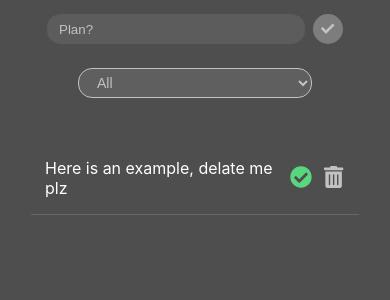
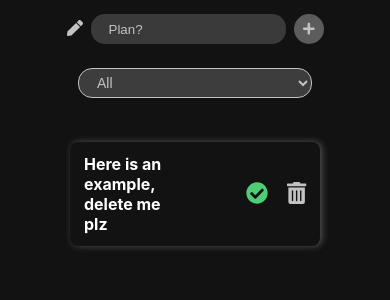
Before and after one commit to who-Is-Beto/youtube-react-todo-list, a React (Create React App) app: page / in a window 390 px wide. Shown: the top 300 px of the page. Built offline with nearby package versions, Linux system fonts and the light colour scheme.

Commit message:
Some accesibility and color changes

```diff
--- a/public/index.html
+++ b/public/index.html
@@ -22,7 +22,7 @@
       work correctly both with client-side routing and a non-root public URL.
       Learn how to configure a non-root public URL by running `npm run build`.
     -->
-  <title>React App</title>
+  <title>To Do List</title>
 </head>
 
 <body>
--- a/src/App.css
+++ b/src/App.css
@@ -1,5 +1,5 @@
 .wrapper{
-  max-width: 700px;
+  max-width: 800px;
   margin: 0 auto;
   margin-top: 14px;
 }
--- a/src/ToDoContext.js
+++ b/src/ToDoContext.js
@@ -5,7 +5,7 @@ export const ToDoContext = createContext()
 export const ToDoProvider = (props) => {
   const [todos, setTodos] = useState([
     {
-      content: 'Here is an example, delate me plz',
+      content: 'Here is an example, delete me plz',
       status: false,
       id: 1,
     },
--- a/src/components/ToDoInput.jsx
+++ b/src/components/ToDoInput.jsx
@@ -60,6 +60,10 @@ function ToDoInout({ setStatus, status, setFilteredTodos }) {
     }
   }
 
+  const handleDeleteInputContent = () => {
+    setInputValue('')
+  }
+
   useEffect(() => {
     getLocal()
   }, [])
@@ -72,16 +76,29 @@ function ToDoInout({ setStatus, status, setFilteredTodos }) {
     <>
       <div className="input__container">
         <form onSubmit={addTodo}>
+          <label>
+            <i className="fas fa-pen pen"></i>
             <input
               value={inputValue}
               type="text"
               placeholder='Plan?'
               onChange={updateInputValue}
             />
-          <button className='input__button'><i className="fas fa-check"></i></button>
+            {inputValue &&
+              <button
+                onClick={handleDeleteInputContent}
+                className='delete__input-button'
+                data-message='Delete the input content'>x</button>
+            }
+          </label>
+
+
+          <button className='input__button' data-message="Submit to do element">
+            <i className="fas fa-plus"></i>
+          </button>
         </form>
 
-        <select onChange={handleSelect} name="todos" className='filter__todo'>
+        <select onChange={handleSelect} name="To Do Filter" className='filter__todo'>
           <option value="all">All</option>
           <option value="completed">Completed</option>
           <option value="uncompleted">Uncompleted</option>
--- a/src/components/TodoItem.jsx
+++ b/src/components/TodoItem.jsx
@@ -9,7 +9,6 @@ function ToDoItem({ item }) {
   const handleCompleted = () => {
     setTodos(todos.map((element) => {
       if (element.id === item.id) {
-        console.log(element)
         return {
           ...element,
           status: !element.status
@@ -24,18 +23,32 @@ function ToDoItem({ item }) {
     setTodos(todos.filter((el) => el.id !== item.id))
   }
 
-
-
   return (
     <div className={item.status ? 'item__completed' : 'todo__item'}>
-      <p>{item.content}</p>
+
+      <div className="content">
+        <p>{item.content}</p>
+      </div>
 
       <div className="options">
-        <button className={item.status ? 'done' : 'undone'} type='button' onClick={handleCompleted}>
-          <i className="fas fa-check-circle undone"></i></button>
-        <button className='trash' type='button' onClick={deleteTodoItem} ><i className="fas fa-trash-alt"></i></button>
+        <button
+          className={item.status ? 'done' : 'undone'}
+          type='button'
+          onClick={handleCompleted}
+          data-message="Complete to do elemet"
+        >
+          <i className='fas fa-check-circle'></i>
+
+        </button>
+        <button
+          className={item.status ? 'trashDone' : 'trash'}
+          type='button'
+          onClick={deleteTodoItem}
+          data-message="Delete to do element"
+        ><i className="fas fa-trash-alt"></i></button>
+
       </div>
-    </div>
+    </div >
   )
 }
 
--- a/src/index.css
+++ b/src/index.css
@@ -1,5 +1,11 @@
+*{
+  margin: 0;
+  padding: 0;
+  box-sizing: border-box;
+}
+
 body {
-  background-color: rgb(78, 78, 78);
+  background-color: #121212;
   margin: 0;
   color: white;
   font-family: -apple-system, BlinkMacSystemFont, 'Segoe UI', 'Roboto', 'Oxygen',
--- a/src/styles/ToDoInput.css
+++ b/src/styles/ToDoInput.css
@@ -14,9 +14,9 @@
 }
 
 .input__container input {
-  width: 60%;
+  width: 50%;
   outline: none ;
-  padding: 0 12px;
+  padding: 0 18px;
   height: 30px;
   color: var(--textInputColor);
   border: none;
@@ -49,6 +49,27 @@
 .input__button:focus{
   color: var(--textbuttonColorFocus);
   background-color: var(--textInputColor);
+}
+
+.pen{
+  cursor: pointer;
+  margin-right: 8px;
+  color: var(--textInputColor);
+  transition-duration: 0.5s;
+}
+
+.pen:hover{
+  transform: scale(1.1);
+}
+
+.delete__input-button{
+  background-color: transparent;
+  border: none;
+  color: white;
+  cursor: pointer;
+  font-size: 18px;
+  transition-duration: 0.5s;
+  outline: none;
 }
 
 select {
--- a/src/styles/ToDoItem.css
+++ b/src/styles/ToDoItem.css
@@ -1,37 +1,47 @@
 :root{
+  --denger: #ff4e6e ;
   --textInputColor: rgb(194, 194, 194);
-  --completedText: rgb(53, 53, 53);
+  --completedText: #4e4e4e;
+  --completedTextItem: rgb(255, 255, 255);
   --shadowColor:  rgba(116, 116, 116, 0.657);
   --buttonGreen: rgba(90, 241, 136, 0.842);
-  --completedBackground: rgba(204, 76, 255, 0.842);
+  --completedBackground: #018786;
+}
+
+.item__completed, .todo__item{
+  min-height: 60px;
+  display: flex;
+  align-items: center;
+  max-width: 700px;
+  width: 700px;
+  justify-content: space-between;
+  border-radius: 8px;
+  box-shadow: 0px 0px 43px 0px var(--shadowColor);
+  padding: 0 14px;
+}
+
+.content{
+  min-width: 500px;
+}
+
+.content p{
+  display: -webkit-box;
+  -webkit-line-clamp: 3;
+
 }
 
 .todo__item{
-  display: flex;
-  align-items: center;
-  justify-content: space-between;
-  margin-bottom: 14px;
-  border-radius: 8px;
-  width: 700px;
   box-shadow: 2px 0px 7px 0px var(--shadowColor);
-  padding: 0 14px;
 }
 
 .item__completed{
-  display: flex;
-  align-items: center;
-  justify-content: space-between;
-  margin-bottom: 14px;
-  border-radius: 8px;
-  width: 700px;
-  color: var(--completedText);
   background-color: var(--completedBackground);
-  box-shadow: 2px 0px 7px 0px var(--shadowColor);
-  padding: 0 14px;
+  color: var(--completedTextItem);
 }
 
 .options{
-  min-width: 60px;
+  max-width: 60px;
+  width: 60px;
   display: flex;
   justify-content: space-between;
 }
@@ -43,70 +53,96 @@
   cursor: pointer;
   transition-duration: 0.5s;
   font-size: 16px;
+}
+
+.content{
+  max-width: 400px;
+}
+
+.options button:hover{
+  transform: scale(1.2);
+}
+.done, .undone{
+  background-color: transparent;
+  border: none;
+  outline: none;
+  cursor: pointer;
+  transition-duration: 0.5s;
+  font-size: 16px;
+
+}
+.done{
+  color: var(--denger);
+}
+
+.undone{
+  color: var(--buttonGreen);
+}
+
+.trash{
   color: var(--textInputColor);
 }
 
-.done{
+.trashDone{
   color: var(--completedText);
 }
-.undone{
-  color: var(--buttonGreen);
+
+.trash:hover,.trashDone:hover{
+  color: var(--denger);
 }
-.trash:hover{
-  color: red;
-}
-.options button:hover{
-  transform: scale(1.2);
+
+
+.item__completed, .todo__item p{
+  font-weight: bolder;
 }
 
 @media screen and (max-width: 740px){
-  .todo__item{
-    width: 400px;
-  }
-  .item__completed{
-    width: 400px;
+  .todo__item, .item__completed{
+    max-width: 400px;
   }
   .options button{
     font-size: 20px;
   }
-}
 
-@media screen and (max-width: 500px){
-  .todo__item{
-    width: 300px;
+  .content{
+    min-width: 200px;
   }
 
-  .item__completed{
-    width: 300px;
+  .content p{
+    width: 200px;
   }
 
 }
 
+@media screen and (max-width: 500px){
+  .todo__item, .item__completed{
+    max-width: 300px;
+  }
+
+  .content{
+    min-width: 200px;
+  }
+
+  .content p{
+    max-width: 200px;
+  }
+}
+
 @media screen and (max-width: 400px){
-  .todo__item{
-    width: 300px;
-    display: flex;
-    align-items: center;
-    justify-content: space-between;
-    margin-bottom: 14px;
-    border-radius: 0px;
-    box-shadow: none;
-    padding: 0 14px;
-    border-bottom: 1px solid var(--shadowColor);
-  }
-  .item__completed{
-    width: 300px;
-    display: flex;
-    align-items: center;
-    justify-content: space-between;
-    margin-bottom: 14px;
-    border-radius: 0px;
-    box-shadow: none;
-    padding: 0 14px;
-    border-bottom: 1px solid var(--shadowColor);
+  .todo__item, .item__completed{
+    padding: 12px 14px;
+    max-width: 250px;
   }
 
   .options button{
     font-size: 22px;
   }
+
+  .content{
+    min-width: 100px;
+  }
+
+  .content p{
+    max-width: 100px;
+  }
 }
--- a/src/styles/ToDoList.css
+++ b/src/styles/ToDoList.css
@@ -1,5 +1,6 @@
 .todo__list{
   margin-top: 44px;
   display: grid;
+  grid-row-gap: 16px;
   justify-content: center;
 }
```
Also changed, not shown: public/manifest.json, 2 other files (tests, documents, lock files or other folders). Lines whose indentation alone changed are shown as unchanged.
